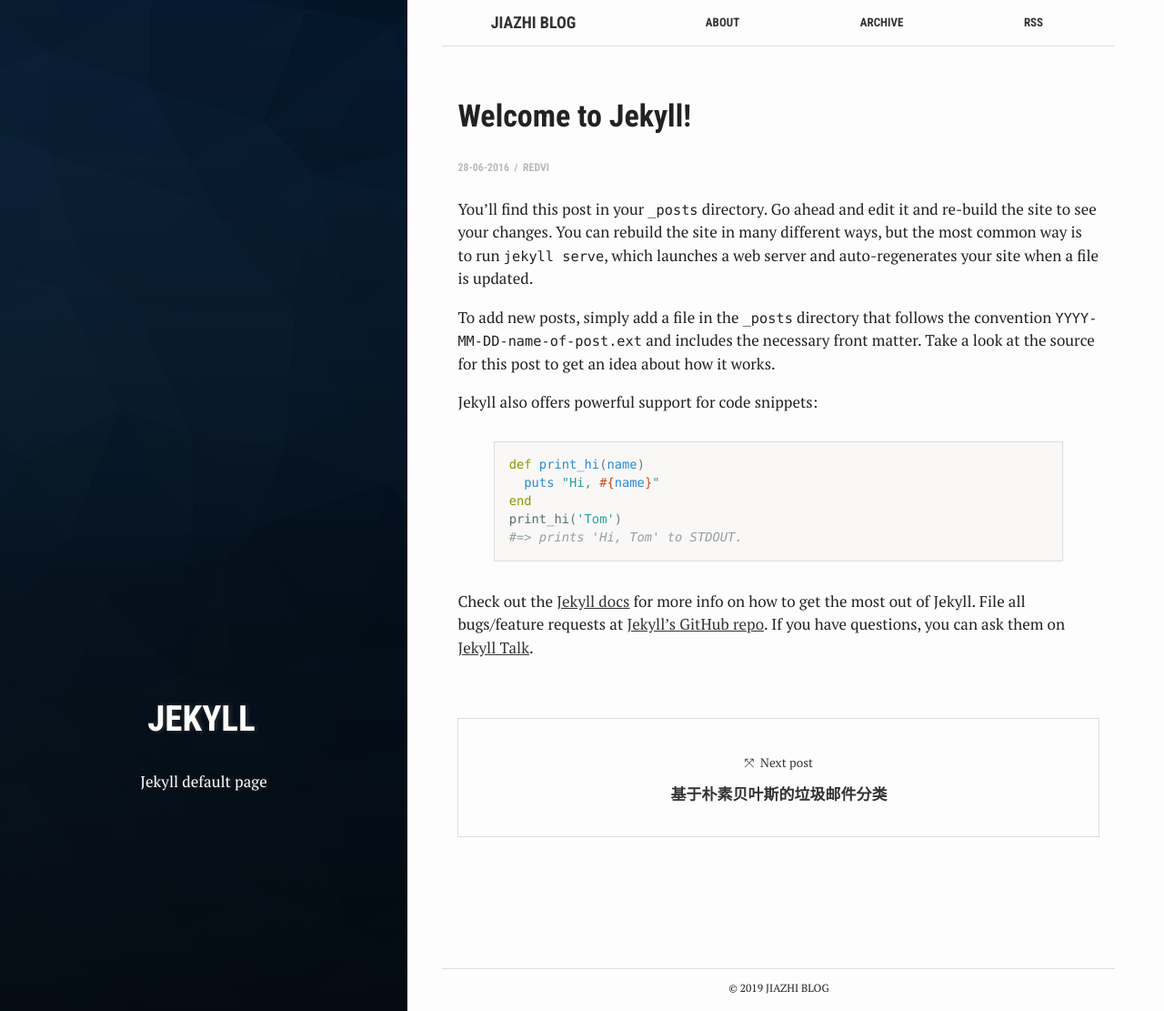
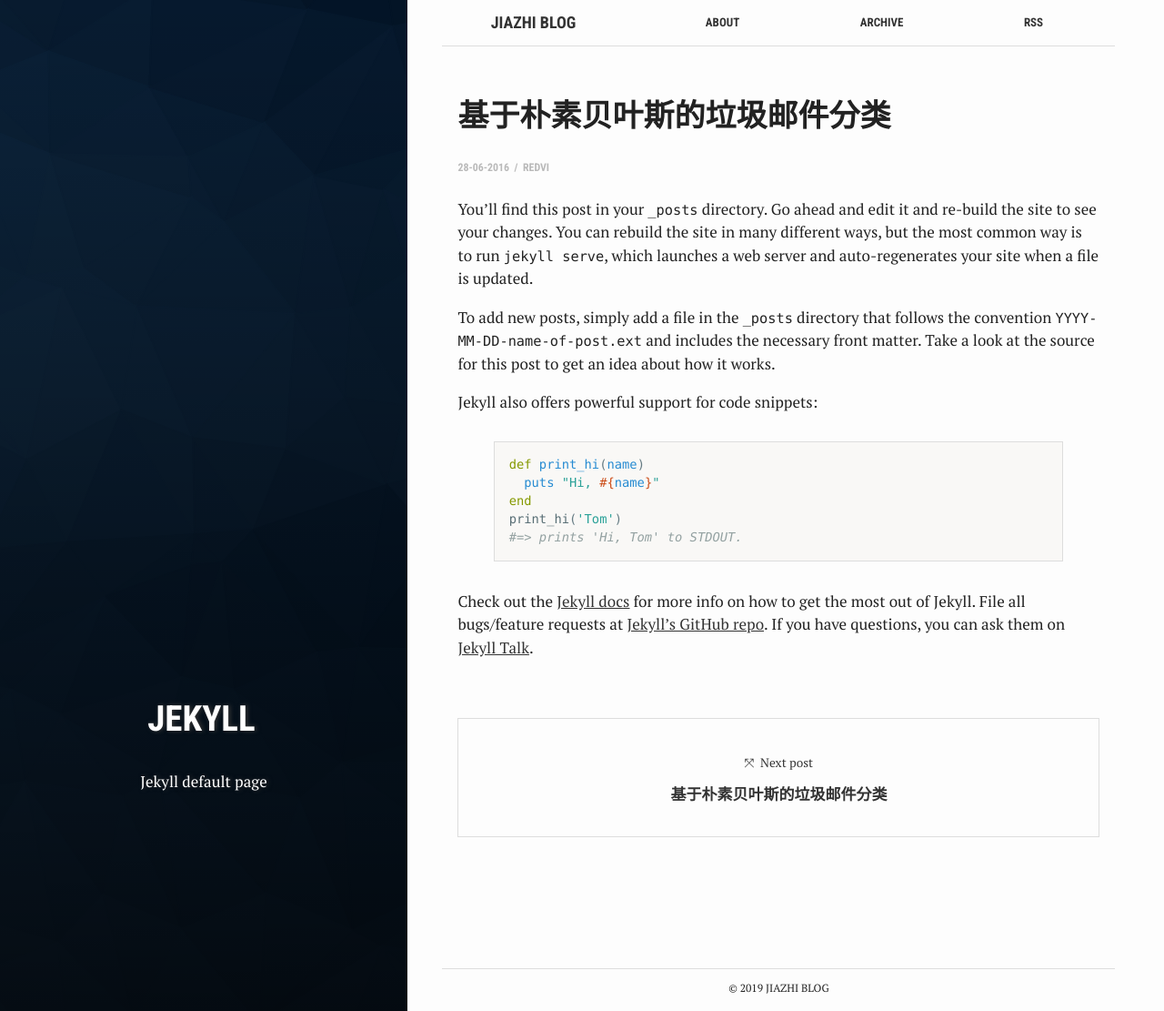
Before and after one commit to HuoJiazhi/huojiazhi.github.io, a Jekyll site: the page built from _posts/2016-06-28-welcome-to-jekyll.markdown, in a window 1280 px wide and 1111 px high. Shown: the whole window at 91% size. Built offline with Jekyll 4.4.1, drawn with Linux system fonts in a browser that asks for light colours.

Commit message:
Update 2016-06-28-welcome-to-jekyll.markdown

```diff
--- a/_posts/2016-06-28-welcome-to-jekyll.markdown
+++ b/_posts/2016-06-28-welcome-to-jekyll.markdown
@@ -1,6 +1,6 @@
 ---
 layout: post
-title:  "Welcome to Jekyll!"
+title:  "基于朴素贝叶斯的垃圾邮件分类"
 crawlertitle: "How to use jekyll"
 summary: "Jekyll default page"
 date:   2016-06-28 23:09:47 +0700
```
